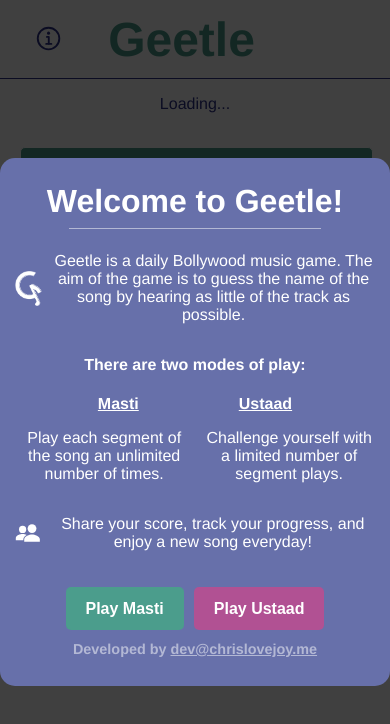
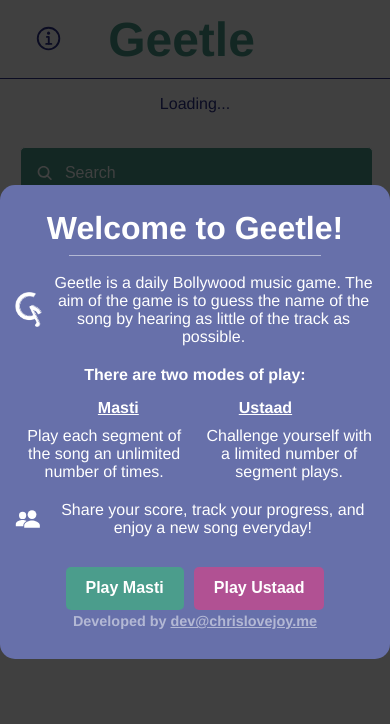
Before and after one commit to chris-lovejoy/geetle, a React (Create React App) app: page / in a window 390 px wide. Shown: the top 724 px of the page. Built offline with nearby package versions, Linux system fonts and the light colour scheme.

Commit message:
reduce info pop up spacing on mobile

```diff
--- a/src/components/InfoPopUp/index.styled.ts
+++ b/src/components/InfoPopUp/index.styled.ts
@@ -93,6 +93,13 @@
   color: #ffffff;
   text-align: center;
 
+  p {
+    @media (max-width: 400px) {
+      margin-top: 10px;
+      margin-bottom: 10px;
+    }
+  }
+
   a {
     color: ${({ theme }) => theme.text};
   }
@@ -102,7 +109,7 @@
   a {
     color: ${({ theme }) => theme.text};
   }
-  margin-top: 3%;
+  margin-top: 1%;
 
   font-size: 0.9rem;
   font-weight: bold;
--- a/src/components/Result/index.tsx
+++ b/src/components/Result/index.tsx
@@ -110,10 +110,12 @@
             />
           </Styled.GeetleLogo>
         </Styled.GeetlePlayer>
-        <p>
-          <img src={instagramLogo} height="45" onClick={openInstagram} />
-          <img src={twitterLogo} height="45" onClick={openTwitter} />
-        </p>
+        <Styled.Social>
+          <p>
+            <img src={instagramLogo} height="45" onClick={openInstagram} />
+            <img src={twitterLogo} height="45" onClick={openTwitter} />
+          </p>
+        </Styled.Social>
         {gameMode == "Masti" && (
           <Styled.ResultTitle>
             {textForTryMasti[currentTry - 1]}
```
